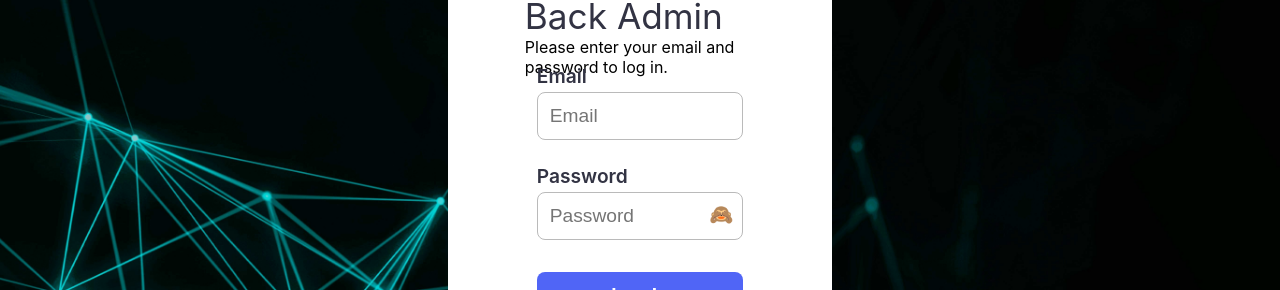
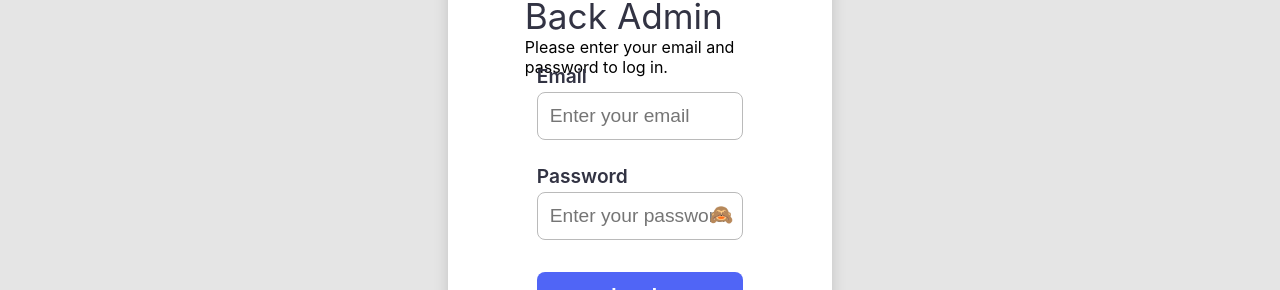
Before and after one commit to NgoDuongwww/web_E_commerce, a Vue app in the folder Fontend/: page /admin/login in a window 1280 px wide. Shown: the part 264-554 px from the top of the page. Built offline with nearby package versions, Linux system fonts and the light colour scheme; no server answers.

Commit message:
Update 13-06-2025

```diff
--- a/Fontend/src/App.vue
+++ b/Fontend/src/App.vue
@@ -50,6 +50,11 @@ onMounted(() => {
     z-index: 1000;
   }
 
+  :deep(section[aria-label='Notifications alt+T'] li) {
+    list-style: none;
+    display: block;
+  }
+
   .Admin {
     color: var(--text-default);
     @include w-100-h-100;
--- a/Fontend/src/views/Auth/admin/LoginView.vue
+++ b/Fontend/src/views/Auth/admin/LoginView.vue
@@ -13,6 +13,14 @@ const router = useRouter()
 const showPass = ref(false)
 
 const login = async () => {
+  if (!email.value && !password.value) {
+    return errorLogin('Please enter email and password!')
+  } else if (!email.value) {
+    return errorLogin('Please enter email!')
+  } else if (!password.value) {
+    return errorLogin('Please enter password!')
+  }
+
   try {
     const res = await api.post(
       '/users/login',
@@ -57,14 +65,13 @@ onMounted(() => {
       <div class="Log Bottom">
         <form action="" @submit.prevent="login" class="form-login">
           <label for="">Email</label>
-          <input type="Email" v-model="email" placeholder="Email" required />
+          <input type="Email" v-model="email" placeholder="Enter your email" />
           <label for="">Password</label>
           <div class="password-wrapper">
             <input
               :type="showPass ? 'text' : 'password'"
               v-model="password"
-              placeholder="Password"
-              required
+              placeholder="Enter your password"
               id="pwd"
               class="password-input"
             />
@@ -82,8 +89,9 @@ onMounted(() => {
 <style lang="scss" scoped>
 .Login {
   @include w-100-h-100;
-  background: url('@/assets/images/bg_login_amin.jpg') no-repeat center center /
-    cover;
+  // background: url('@/assets/images/bg_login_amin.jpg') no-repeat center center /
+  //   cover;
+  background: var(--bg-page);
   @include display-flex-center-center;
 
   .Log-in {
@@ -93,6 +101,7 @@ onMounted(() => {
     border-radius: var(--radius-md);
     @include display-flex-column-around-center;
     padding: var(--padding-96) 0px;
+    box-shadow: var(--shadow-lg);
 
     .Log {
       width: 60%;
--- a/Fontend/src/views/admin/products/ProductList.vue
+++ b/Fontend/src/views/admin/products/ProductList.vue
@@ -24,7 +24,7 @@ const getProducts = async () => {
         // ↳ Tham số tìm kiếm (truyền query parameters)
         page: current_page.value ?? 1, // "/admin/products?page=1"
       },
-    },
+    }
   )
 
   // Sau khi gọi API thành công, cập nhật dữ liệu
@@ -32,7 +32,9 @@ const getProducts = async () => {
   current_page.value = res.data.current_page
   total_page.value = res.data.total_page
   total.value = res.data.total
-  first_products.value = res.data.first_products
+  first_products.value = res.data.products
+
+  loading.value = false
 }
 
 // Lọc danh sách sản phẩm dựa trên các tiêu chí tìm kiếm
@@ -55,12 +57,15 @@ const filter_products = () => {
 
     return selectProduct && insertProduct && dateProduct
   })
+
+  total.value = products.value.length
+  current_page.value = 1
 }
 
 // Theo dõi các biến, tự động lọc lại dữ liệu khi thay đổi điều kiện tìm kiếm.
 watch([select, insertCode, insertDate], filter_products)
 
-// Lùi trang hiện tại
+// Lùi trang
 const Previous = () => {
   if (current_page.value > 1) {
     current_page.value--
@@ -68,7 +73,7 @@ const Previous = () => {
   }
 }
 
-// Sang trang hiện tại
+// Sang trang
 const Next = () => {
   if (current_page.value * pageSize < total.value) {
     current_page.value++
```
